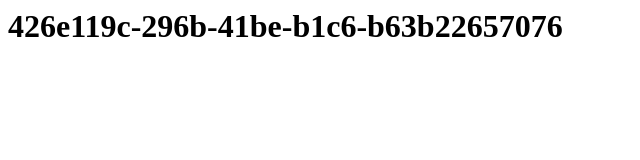
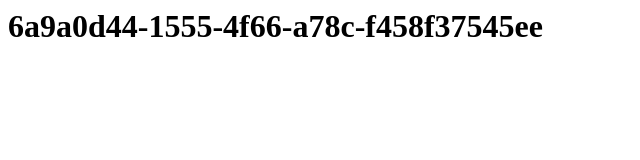
Before and after one commit to OliverWoolland/doco-cd-example-repo, a plain HTML site: page index.html in a window 1280 px wide. Shown: the whole page, without its empty margins (0-640 px from the left). Drawn offline with Linux system fonts and the light colour scheme.

Commit message:
Update index.html

```diff
--- a/index.html
+++ b/index.html
@@ -1 +1 @@
-<h1>426e119c-296b-41be-b1c6-b63b22657076</h1>
+<h1>6a9a0d44-1555-4f66-a78c-f458f37545ee</h1>
```
